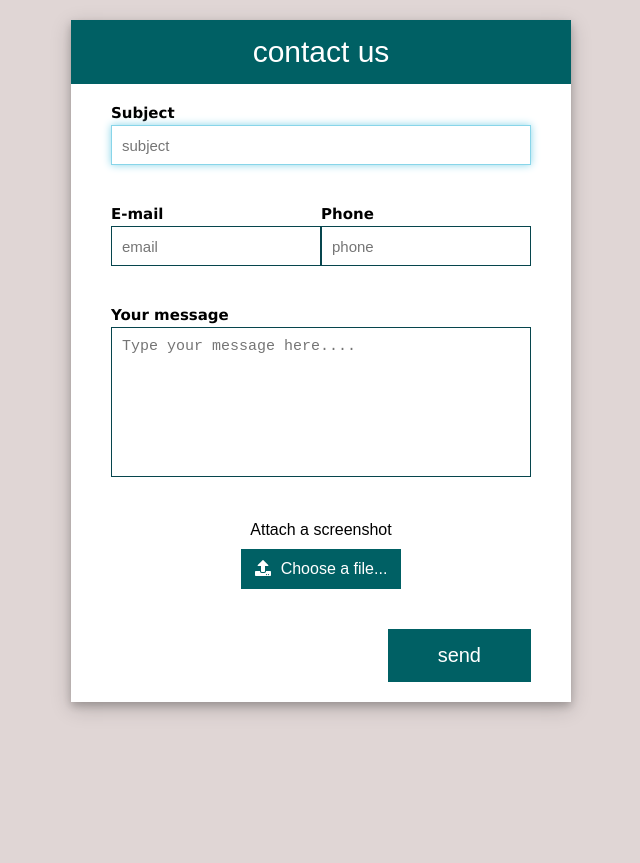
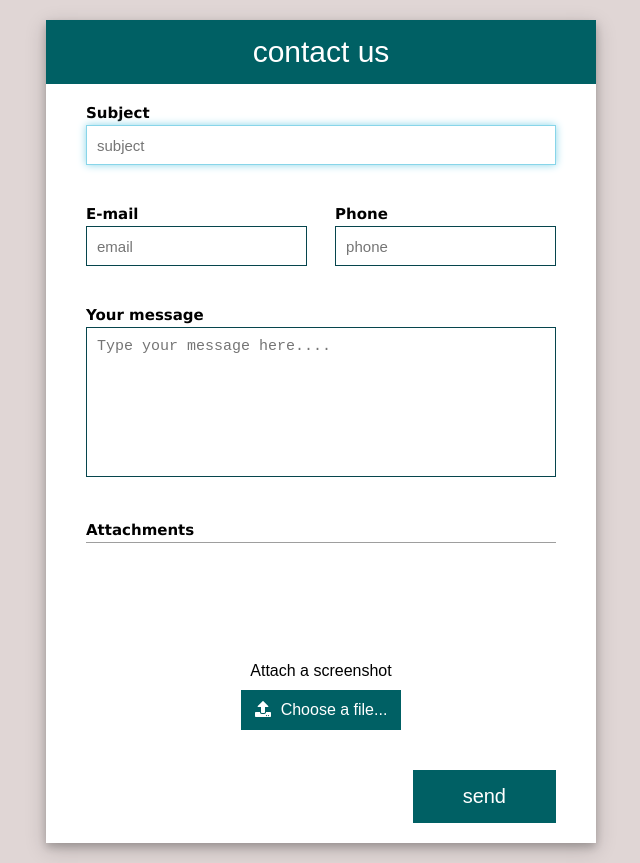
Before and after one commit to JonathanTGold/angular-node-express-nodemailer, an Angular app in the folder client/contact-form/: page / in a window 1280 px wide. Shown: the whole page, without its empty margins (319-959 px from the left). Before the commit the page ends 800 px from the top, so only its background shows below. Built offline with nearby package versions, Linux system fonts and the light colour scheme.

Commit message:
add stylie

```diff
--- a/client/contact-form/src/app/contact-form/contact-form.component.css
+++ b/client/contact-form/src/app/contact-form/contact-form.component.css
@@ -2,7 +2,7 @@ form {
   display: flex;
   flex-direction: column;
   background-color: white;
-  width: 500px;
+  width: 550px;
   font-family: sans-serif;
   box-shadow: 0 4px 8px 0 rgba(0, 0, 0, 0.2), 0 6px 20px 0 rgba(0, 0, 0, 0.19);
 }
@@ -124,29 +124,28 @@ fa-icon {
 img {
   width: 100%;
   height: 100%;
-  opacity: 0.7;
+  opacity: 0.9;
 }
 
 .preview-galery {
-  display: flex;flex-wrap: wrap;
+  display: inline-flex;
+  flex: 1;
+  padding: 7px;
+  border-top: 0.5px solid #9E9E9E;
   height: 100px;
-  justify-content: center;
-  border-top: 1px solid black;
-  padding-top: 7px;
 }
 
 .overflow-scrol {
-  overflow-y: scroll;
-
+  overflow-x: scroll;
+  overflow-y: hidden;
 }
 
 .preview-line {
-  width: 30%;
-  height: 100%;
-   padding: 0px;
-   background: white;
-   border: 3px solid  #cddfdd;
-   margin: 3px;
+  width: 100px;
+  /* height: 70px; */
+  margin: 5px 7px;
+  /* box-shadow: 0 4px 8px 0 rgba(0, 0, 0, 0.2), 0 6px 20px 0 rgba(0, 0, 0, 0.19); */
+  position: relative;
 }
 
 .header-section {
@@ -162,4 +161,65 @@ img {
 
 .file-input-section {
   text-align: center;
+  margin-top: 0 !important;
 }
+
+
+::-webkit-scrollbar {
+  height: 10px;
+}
+
+::-webkit-scrollbar-track {
+  background: #f1f1f1;
+}
+
+::-webkit-scrollbar-thumb {
+  background: var(--form-color);
+}
+
+::-webkit-scrollbar-thumb:hover {
+  background: #014e51;
+}
+
+.preview-line fa-icon {
+  color: grey;
+  position: absolute;
+  z-index: 100;
+  right: 0;
+  top: -6px;
+}
+
+.attachments-conteinr {
+  display: flex;
+}
+
+/* ------------------------------ */
+
+.foldtl {
+  position: relative;
+}
+
+.foldtl:before {
+  content: "";
+  position: absolute;
+  bottom: 0%;
+  left: 0%;
+  width: 0px;
+  height: 0px;
+  border-top: 17px solid #eee;
+  border-left: 17px solid transparent;
+  -webkit-box-shadow: -7px -7px -7px rgba(0,0,0,0.3);
+  -moz-box-shadow: 7px 7px 7px rgba(0,0,0,0.3);
+  box-shadow: -7px -7px -7px rgba(0,0,0,0.3);
+}
+
+.foldtl:after {
+  content: "";
+  position: absolute;
+  bottom: 0%;
+  left: 0%;
+  width: 0px;
+  height: 0px;
+  border-bottom: 16px solid white;
+  border-right: 16px solid rgba(158, 158, 158, 0.7);
+}
--- a/client/contact-form/src/app/contact-form/contact-form.component.html
+++ b/client/contact-form/src/app/contact-form/contact-form.component.html
@@ -7,11 +7,11 @@
         <input placeholder="subject" type="text" name="subject" ngModel autofocus>
     </section>
     <section class="two-column-section">
-        <div>
+        <div style="width: 47%;">
             <div class="label">E-mail</div>
             <input placeholder="email" type="email" name="email" ngModel autofocus>
         </div>
-        <div>
+        <div style="width: 47%;">
             <div class="label">Phone</div>
             <input placeholder="phone" type="tel" name="phone" ngModel autofocus>
         </div>
@@ -20,23 +20,25 @@
         <div class="label">Your message</div>
         <textarea placeholder="Type your message here...." name="body" ngModel></textarea>
     </section>
-    <section *ngIf="preview.length">
-        <div class="label">Preview</div>
-        <div class="preview-galery" [class.overflow-scrol]="preview.length > 3">
-            <div *ngFor="let img of preview" class="preview-line">
-                <img [src]="img" alt="">
+    <section>
+        <div class="label">Attachments</div>
+        <div [class.overflow-scrol]="preview.length > 3" class="attachments-conteinr">
+            <div class="preview-galery">
+                <div *ngFor="let img of preview" class="preview-line page foldtl">
+                    <fa-icon [icon]="faPaperclip"></fa-icon>
+                    <img [src]="img" alt="">
+                </div>
             </div>
         </div>
     </section>
     <section class="file-input-section">
-        <div *ngIf="!preview.length" class="file-input-label">Attach a screenshot</div>
+        <div class="file-input-label">Attach a screenshot</div>
         <div class="file-input-container">
             <div class="file-input-text">
                 <fa-icon [icon]="faUpload"></fa-icon>
-                <span *ngIf="!preview.length">Choose a file...</span>
-                <span *ngIf="preview.length">add...</span>
+                <span>Choose a file...</span>
             </div>
-            <input class="file-input" type="file" (change)="onFileSelected($event)" multiple accept="image/*">
+            <input class="file-input" type="file" (change)="onSelectedFile($event)" multiple accept="image/*">
         </div>
     </section>
     <section class="send-section">
--- a/client/contact-form/src/app/contact-form/contact-form.component.ts
+++ b/client/contact-form/src/app/contact-form/contact-form.component.ts
@@ -2,7 +2,7 @@ import { Component, OnInit } from '@angular/core';
 import { NgForm } from '@angular/forms';
 import {DataManagerService} from '../data-manager.service';
 
-import { faUpload } from '@fortawesome/free-solid-svg-icons';
+import { faUpload, faPaperclip } from '@fortawesome/free-solid-svg-icons';
 
 @Component({
   selector: 'app-contact-form',
@@ -13,6 +13,7 @@ export class ContactFormComponent implements OnInit {
   fileData: any[] = [];
   preview: any[] = [];
   faUpload = faUpload;
+  faPaperclip = faPaperclip;
 
   constructor(private dataManagerService:DataManagerService) { }
 
@@ -23,7 +24,7 @@ export class ContactFormComponent implements OnInit {
     this.sendMail(form.value);
   }
 
-  onFileSelected(event) {
+  onSelectedFile(event) {
     const files: File[] = event.target.files;
     if (files && files.length > 0) {
       for (let file of files) {
```
